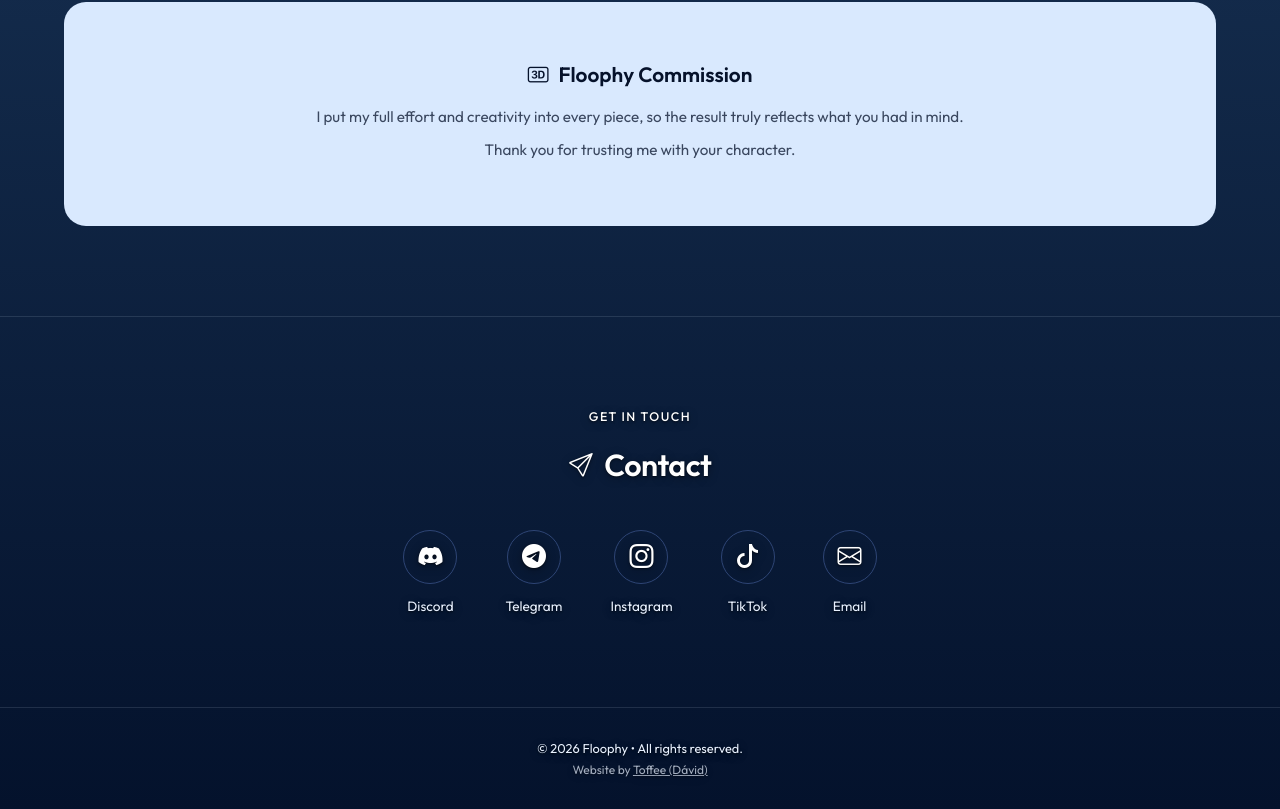
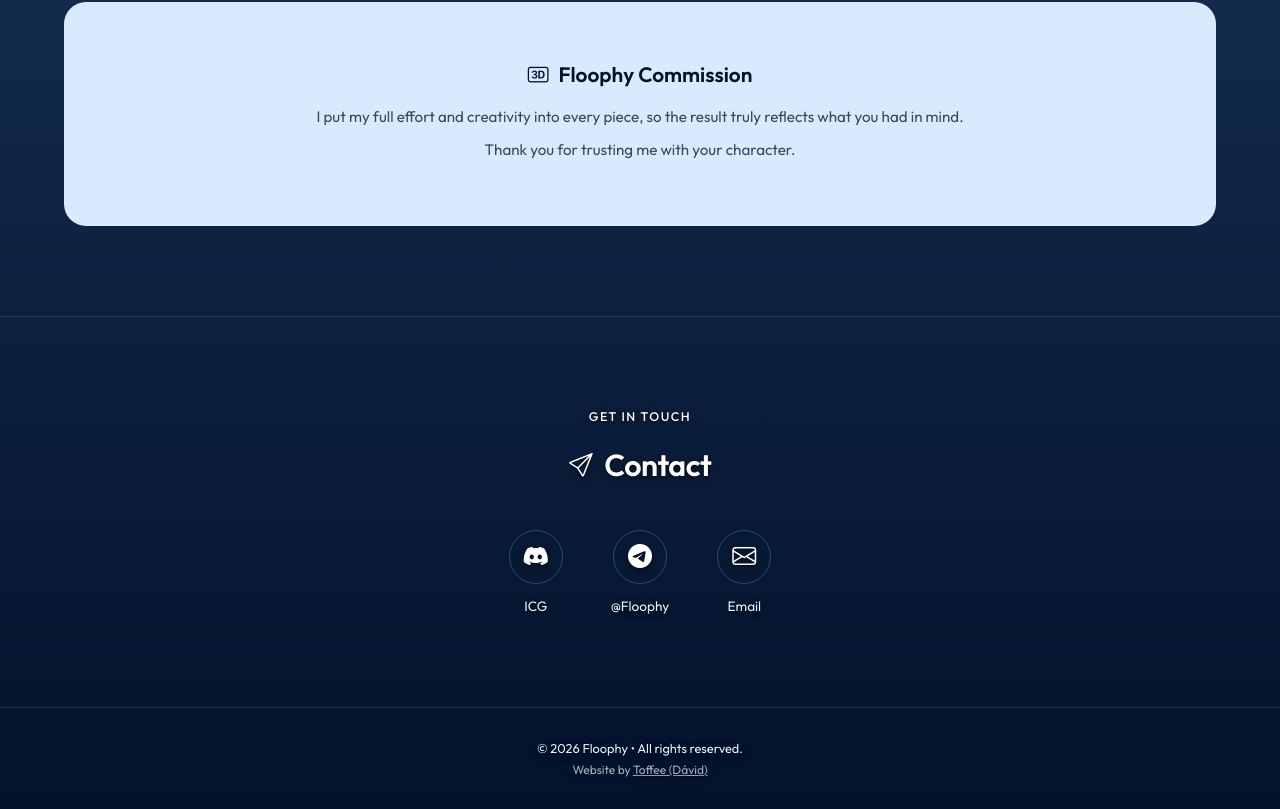
Before and after one commit to KKDavidd/floophy-test, a plain HTML site: page index.html in a window 1280 px wide. Shown: the part 4922-5731 px from the top of the page. Drawn offline with nearby package versions, Linux system fonts and the light colour scheme.

Commit message:
Add files via upload

```diff
--- a/index.html
+++ b/index.html
@@ -44,7 +44,7 @@
         <div class="nav-actions">
             <div class="nav-socials">
                 <a href="https://discord.com/" target="_blank"><i class="bi bi-discord"></i></a>
-                <a href="https://t.me/" target="_blank"><i class="bi bi-telegram"></i></a>
+                <a href="https://t.me/Floophy" target="_blank"><i class="bi bi-telegram"></i></a>
                 <a href="mailto:hello@floophy.hu"><i class="bi bi-envelope"></i></a>
             </div>
         </div>
@@ -238,19 +238,11 @@
         <div class="social-grid">
             <a href="#" class="social-item">
                 <div class="icon"><i class="bi bi-discord"></i></div>
-                <span>Discord</span>
+                <span>ICG</span>
             </a>
-            <a href="#" class="social-item">
+            <a href="https://t.me/Floophy" target="_blank" class="social-item">
                 <div class="icon"><i class="bi bi-telegram"></i></div>
-                <span>Telegram</span>
-            </a>
-            <a href="#" class="social-item">
-                <div class="icon"><i class="bi bi-instagram"></i></div>
-                <span>Instagram</span>
-            </a>
-            <a href="#" class="social-item">
-                <div class="icon"><i class="bi bi-tiktok"></i></div>
-                <span>TikTok</span>
+                <span>@Floophy</span>
             </a>
             <a href="mailto:hello@floophy.hu" class="social-item">
                 <div class="icon"><i class="bi bi-envelope"></i></div>
```
Also changed, not shown: gallery.html (+1 -1 lines), prices.html (+1 -1 lines), queue.html (+1 -1 lines), tos.html (+1 -1 lines).
